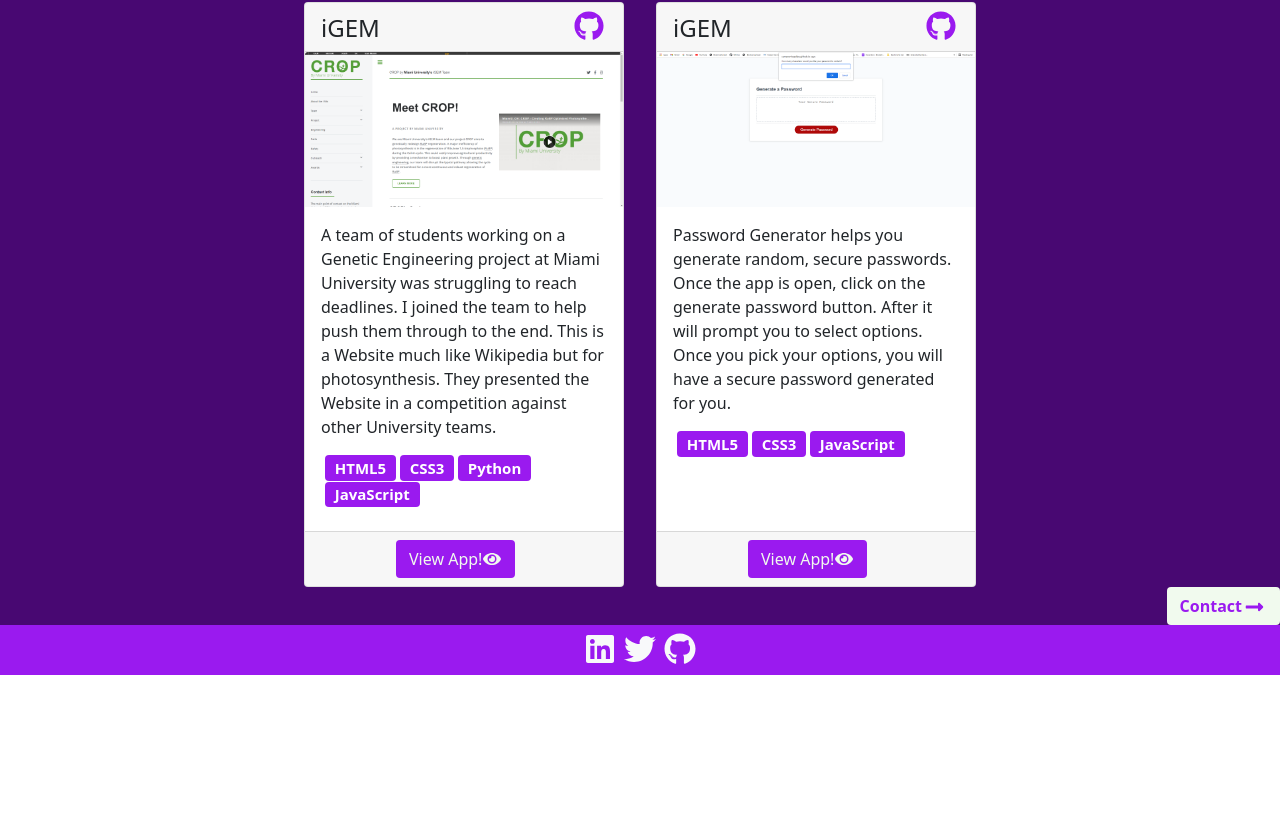
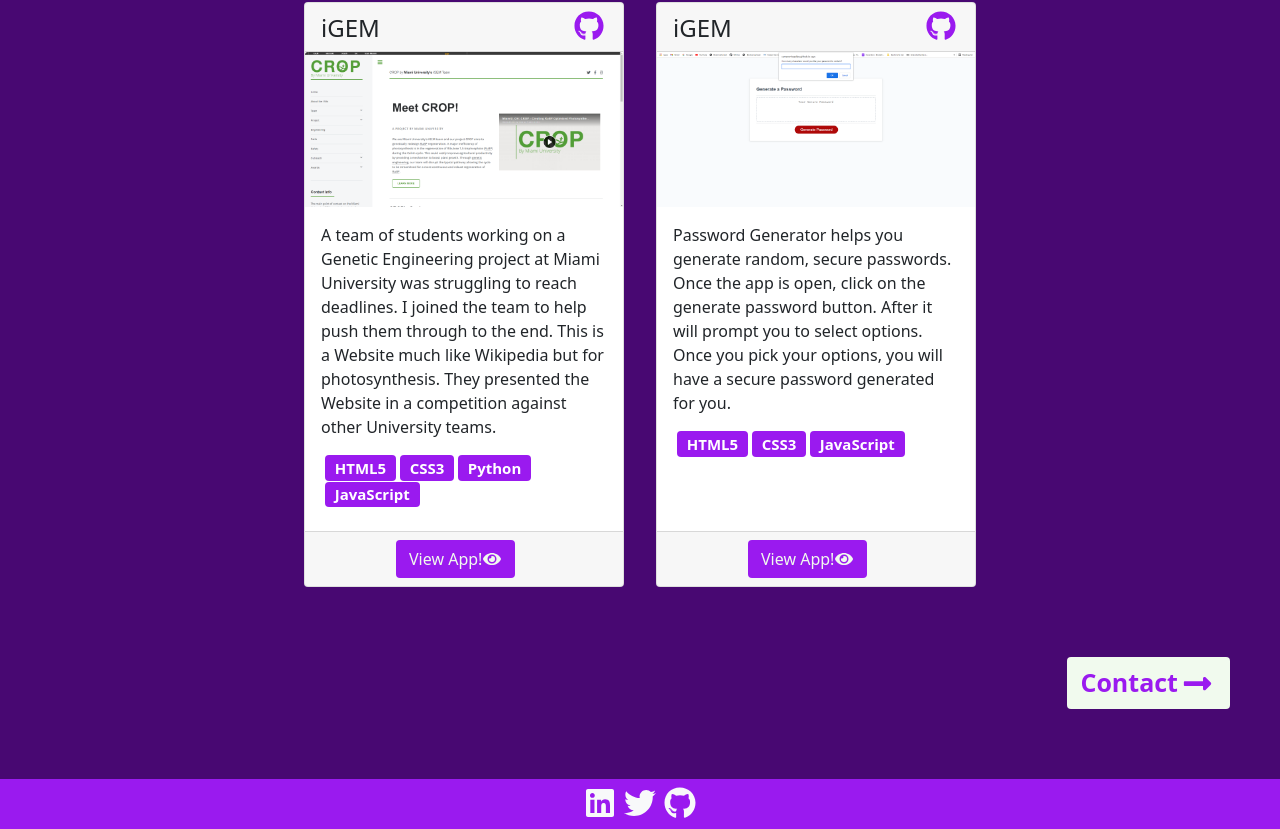
Before and after one commit to CameronHeadlee/R-Portfolio, a React (Create React App) app: page /Portfolio in a window 1280 px wide. Shown: the part 832-1661 px from the top of the page. Before the commit the page ends 1507 px from the top, so only its background shows below. Built offline with nearby package versions, Linux system fonts and the light colour scheme.

Commit message:
changed nav button size and spacing.

```diff
--- a/src/styles/Portfolio.css
+++ b/src/styles/Portfolio.css
@@ -1,7 +1,9 @@
 .btn.btn-outline-three {
     background-color: #f1faee;
     color: #9a1aef;
+    font-size: 25px;
     font-weight: bold;
+    margin: 70px 50px 70px 0px;
 }
 
 .btn.btn-outline-three:hover {
```
